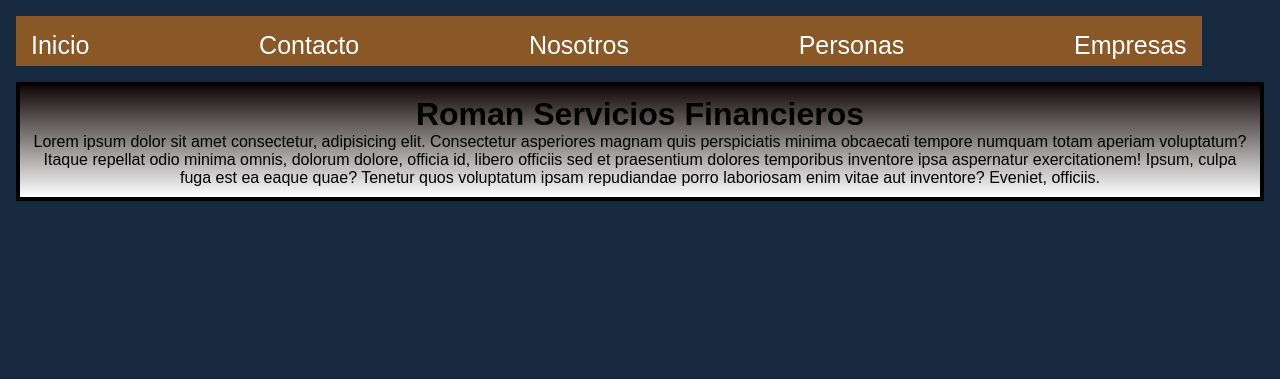
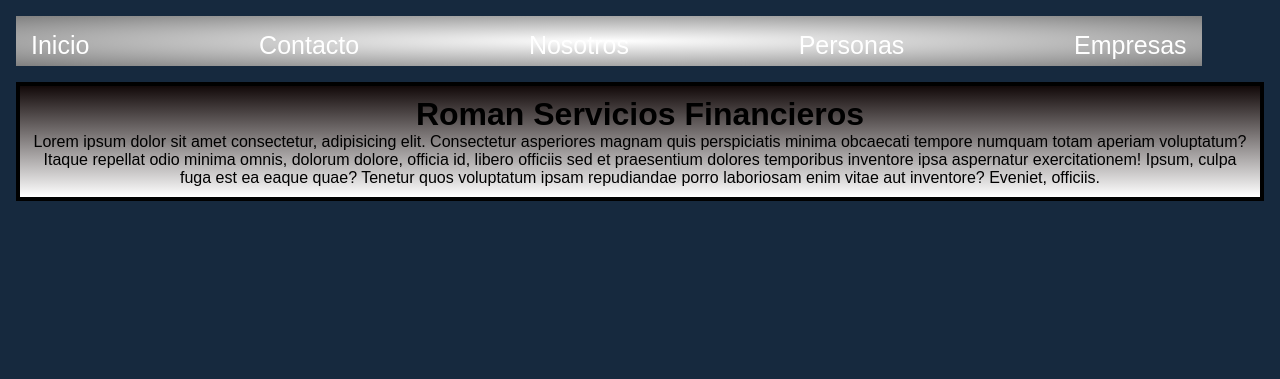
Before and after one commit to AgustinRoman01/Mi-repositorio-Roman, a plain HTML site: page index.html in a window 1280 px wide. Shown: the top 379 px of the page. Drawn offline with Linux system fonts and the light colour scheme.

Commit message:
sigo aplicando gradient pero esta vez al menÃu

```diff
--- a/css/style.css
+++ b/css/style.css
@@ -35,6 +35,7 @@ body {
   width: 95%;
   max-width: 1320px;
   font-size: 25px;
+  background-image: radial-gradient(white, grey);
 }
 
 .menu li a {
```
